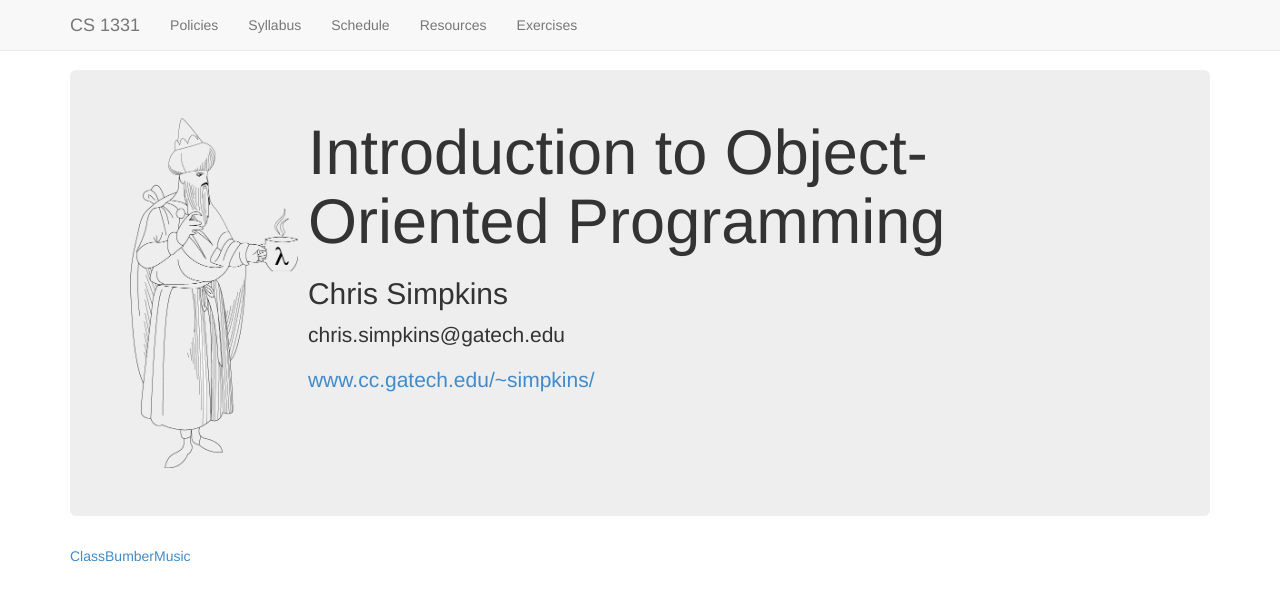
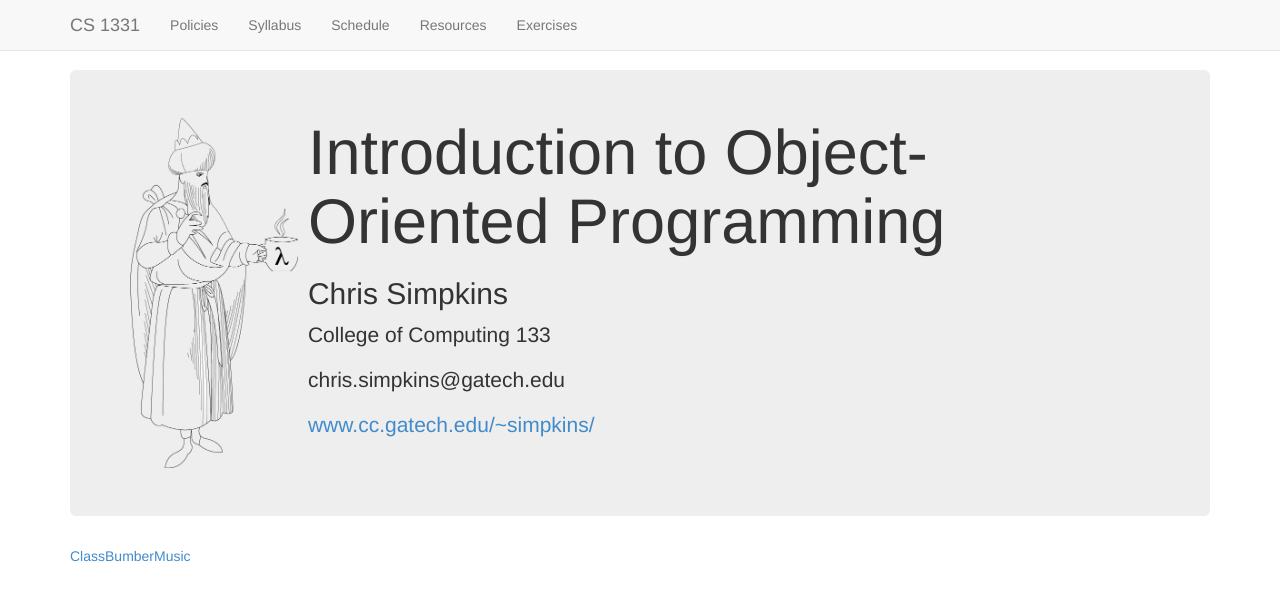
Before and after one commit to cs1331/cs1331.github.io.old, a Jekyll site: the page built from index.html, in a window 1280 px wide. Shown: the top 601 px of the page. Built offline with Jekyll 4.4.1, drawn with Linux system fonts in a browser that asks for light colours; nearby versions of some CDN libraries; Markdown is read by kramdown in place of the engine named in the settings.

Commit message:
added chris's office

```diff
--- a/index.html
+++ b/index.html
@@ -12,7 +12,7 @@
     <div class="media-body" padding="10px">
       <h1 class="media-heading">Introduction to Object-Oriented Programming</h1>
       <h2>Chris Simpkins</h2>
-
+      <p>College of Computing 133</p>
       <p>chris.simpkins@gatech.edu</p>
 
       <p><a href="http://www.cc.gatech.edu/~simpkins/">www.cc.gatech.edu/~simpkins/</a></p>
--- a/spring2015.html
+++ b/spring2015.html
@@ -25,7 +25,7 @@
   <li>C4: 6:05-7:25 PM in Instr Center 211</li>
 </ul>
 
-<li>Office hours: for one hour after each class and by appointment. Tuesday afternoons are usually good and immediately after lectures.  Any time my office door is open, feel free to walk in.  I also hang out in the TA room occasionally.  Email me if you need to see me.</li>
+<li>Office Hours: for one hour after each class and by appointment. Tuesday afternoons are usually good and immediately after lectures. You can find me in the College of Computing building, Room 133. Any time my office door is open, feel free to walk in.  I also hang out in the TA room occasionally.  Email me if you need to see me.</li>
 </ul>
 
 <h2>Lecture Schedule</h2>
```
